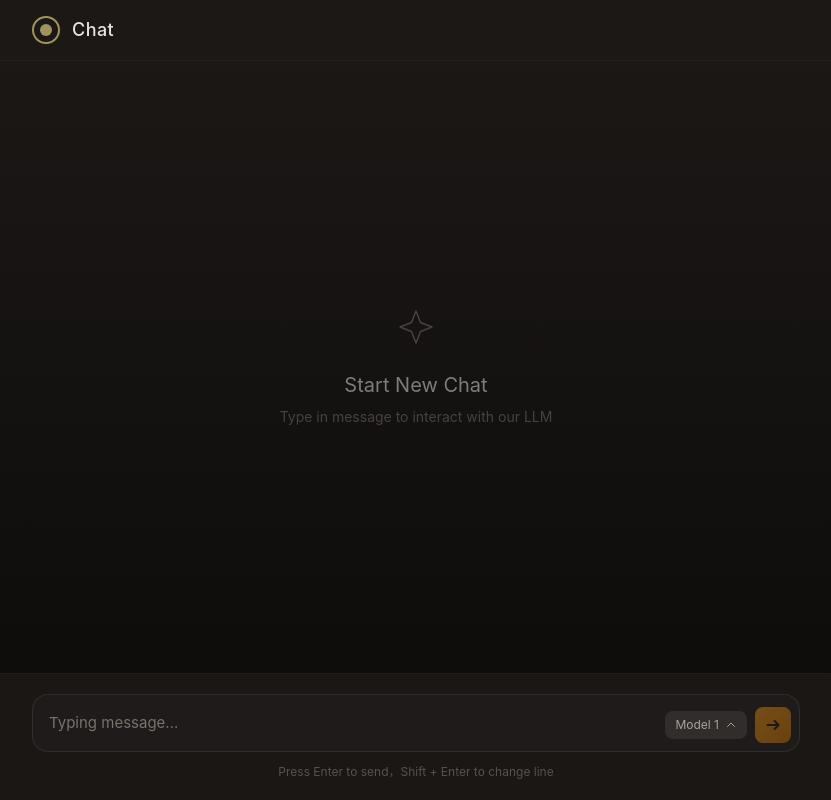
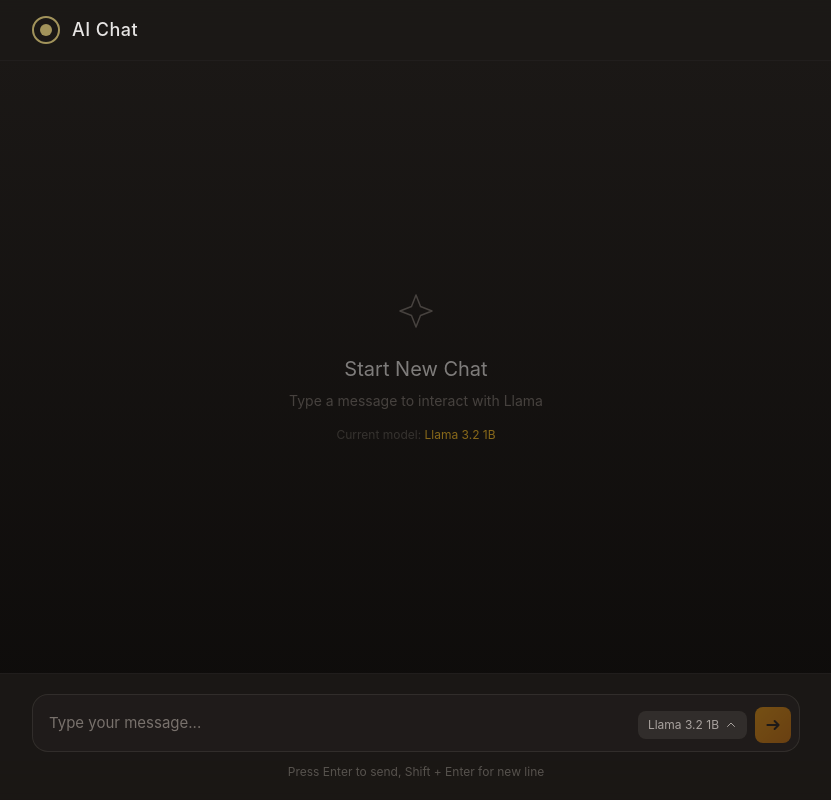
Before and after one commit to DravenCat/LLMInferenceService, a React (Create React App) app in the folder chat_interface/: page / in a window 1280 px wide. Shown: the whole page, without its empty margins (224-1055 px from the left). Built offline with nearby package versions, Linux system fonts and the light colour scheme.

Commit message:
Update Basic Server Example

```diff
--- a/chat_interface/src/components/StreamChat.js
+++ b/chat_interface/src/components/StreamChat.js
@@ -1,20 +1,19 @@
 import React, { useState, useRef, useEffect } from "react";
-import ModelSelector  from "./ModelSelector";
-
+import ModelSelector from "./ModelSelector";
 
 const StreamingChat = () => {
   const [messages, setMessages] = useState([]);
   const [input, setInput] = useState("");
   const [isStreaming, setIsStreaming] = useState(false);
-  const [model, setModel] = useState("model_1");
+  const [model, setModel] = useState("llama-3.2-1b-instruct");
   const messagesEndRef = useRef(null);
   const textareaRef = useRef(null);
   const abortControllerRef = useRef(null);
 
+  // 后端支持的模型列表
   const models = [
-    { id: "model_1", name: "Model 1" },
-    { id: "model_2", name: "Model 2" },
-    { id: "model_3", name: "Model 3" },
+    { id: "llama-3.2-1b-instruct", name: "Llama 3.2 1B" },
+    { id: "llama-3.2-3b-instruct", name: "Llama 3.2 3B" },
   ];
 
   useEffect(() => {
@@ -46,11 +45,21 @@ const StreamingChat = () => {
       const response = await fetch("http://localhost:8080/generate/stream", {
         method: "POST",
         headers: { "Content-Type": "application/json" },
-        body: JSON.stringify({ prompt: userMessage.content, model_name: model }),
+        body: JSON.stringify({
+          prompt: userMessage.content,
+          model: model,  // 后端使用 "model" 字段
+          max_tokens: 512,
+          temperature: 0.7,
+          top_p: 0.9,
+          use_chat_template: true,  // 使用聊天模板，让模型回答问题而非补全
+        }),
         signal: abortControllerRef.current.signal,
       });
 
-      if (!response.ok) throw new Error("Request fail");
+      if (!response.ok) {
+        const errorData = await response.json().catch(() => ({}));
+        throw new Error(errorData.error || `Request failed: ${response.status}`);
+      }
 
       const reader = response.body.getReader();
       const decoder = new TextDecoder();
@@ -68,24 +77,29 @@ const StreamingChat = () => {
           const trimmedLine = line.trim();
           if (!trimmedLine) continue;
 
-          // 处理 SSE 格式 (data: {...}) 或纯 JSON 格式
+          // 处理 SSE 格式 (data: {...})
           let jsonStr = trimmedLine;
-          if (trimmedLine.startsWith("data: ")) {
-            jsonStr = trimmedLine.slice(6).trim();
-            if (jsonStr === "[DONE]") continue;
+          if (trimmedLine.startsWith("data:")) {
+            jsonStr = trimmedLine.slice(5).trim();
+            if (jsonStr === "[DONE]" || jsonStr === "keep-alive") continue;
           }
+
+          // 跳过非 JSON 内容
+          if (!jsonStr.startsWith("{")) continue;
 
           try {
             const parsed = JSON.parse(jsonStr);
 
-            // 使用 token 字段获取增量内容
+            // 后端返回格式:
+            // { token: "xxx", generated_text: "...", is_finished: bool, finish_reason: "stop"|null }
             const token = parsed.token || "";
             if (token) {
               setMessages((prev) => {
                 const newMessages = [...prev];
+                const lastMsg = newMessages[newMessages.length - 1];
                 newMessages[newMessages.length - 1] = {
-                  ...newMessages[newMessages.length - 1],
-                  content: newMessages[newMessages.length - 1].content + token,
+                  ...lastMsg,
+                  content: lastMsg.content + token,
                 };
                 return newMessages;
               });
@@ -95,8 +109,9 @@ const StreamingChat = () => {
             if (parsed.is_finished) {
               break;
             }
-          } catch {
+          } catch (e) {
             // 非JSON格式，忽略
+            console.debug("Skip non-JSON line:", jsonStr);
           }
         }
       }
@@ -105,10 +120,12 @@ const StreamingChat = () => {
       console.error("Streaming request error:", error);
       setMessages((prev) => {
         const newMessages = [...prev];
+        if (newMessages.length > 0) {
           newMessages[newMessages.length - 1] = {
             ...newMessages[newMessages.length - 1],
-          content: "Sorry, something wrong happen. Please try again",
+            content: `Error: ${error.message || "Something went wrong. Please try again."}`,
           };
+        }
         return newMessages;
       });
     } finally {
@@ -124,15 +141,32 @@ const StreamingChat = () => {
     }
   };
 
+  const handleClearChat = () => {
+    if (!isStreaming) {
+      setMessages([]);
+    }
+  };
+
   return (
       <div className="flex flex-col h-screen w-full bg-gradient-to-b from-stone-900 to-stone-950 text-stone-200">
         {/* Header */}
         <header className="px-6 py-4 border-b border-stone-800/50 bg-stone-900/80 backdrop-blur-xl">
-        <div className="flex items-center gap-3 max-w-3xl mx-auto">
+          <div className="flex items-center justify-between max-w-3xl mx-auto">
+            <div className="flex items-center gap-3">
               <div className="w-7 h-7 rounded-full border-2 border-amber-200/60 flex items-center justify-center">
                 <div className="w-3 h-3 rounded-full bg-amber-200/60" />
               </div>
-          <span className="text-lg font-medium tracking-wide">Chat</span>
+              <span className="text-lg font-medium tracking-wide">AI Chat</span>
+            </div>
+            {messages.length > 0 && (
+                <button
+                    onClick={handleClearChat}
+                    disabled={isStreaming}
+                    className="text-sm text-stone-400 hover:text-stone-200 transition-colors disabled:opacity-50"
+                >
+                  Clear Chat
+                </button>
+            )}
           </div>
         </header>
 
@@ -144,7 +178,10 @@ const StreamingChat = () => {
                   <path strokeLinejoin="round" d="M24 4L28.5 15.5L40 20L28.5 24.5L24 36L19.5 24.5L8 20L19.5 15.5L24 4Z" />
                 </svg>
                 <p className="text-xl mb-2">Start New Chat</p>
-            <p className="text-sm text-stone-500">Type in message to interact with our LLM</p>
+                <p className="text-sm text-stone-500">Type a message to interact with Llama</p>
+                <p className="text-xs text-stone-600 mt-4">
+                  Current model: <span className="text-amber-400">{models.find(m => m.id === model)?.name}</span>
+                </p>
               </div>
           ) : (
               <div className="max-w-3xl mx-auto space-y-5">
@@ -168,7 +205,7 @@ const StreamingChat = () => {
                             </div>
                         )}
                         <div className="whitespace-pre-wrap break-words">
-                    {msg.content}
+                          {msg.content || (msg.role === "assistant" && isStreaming && idx === messages.length - 1 ? "" : "")}
                           {msg.role === "assistant" && isStreaming && idx === messages.length - 1 && (
                               <span className="inline-block ml-0.5 text-amber-400 animate-pulse">▊</span>
                           )}
@@ -190,7 +227,7 @@ const StreamingChat = () => {
               value={input}
               onChange={(e) => setInput(e.target.value)}
               onKeyDown={handleKeyDown}
-            placeholder="Typing message..."
+              placeholder="Type your message..."
               rows={1}
               disabled={isStreaming}
           />
@@ -223,7 +260,7 @@ const StreamingChat = () => {
             </div>
           </div>
           <p className="text-center text-xs text-stone-600 mt-3 max-w-3xl mx-auto">
-          Press Enter to send，Shift + Enter to change line
+            Press Enter to send, Shift + Enter for new line
           </p>
         </footer>
       </div>
```
Lines whose indentation alone changed are shown as unchanged.
